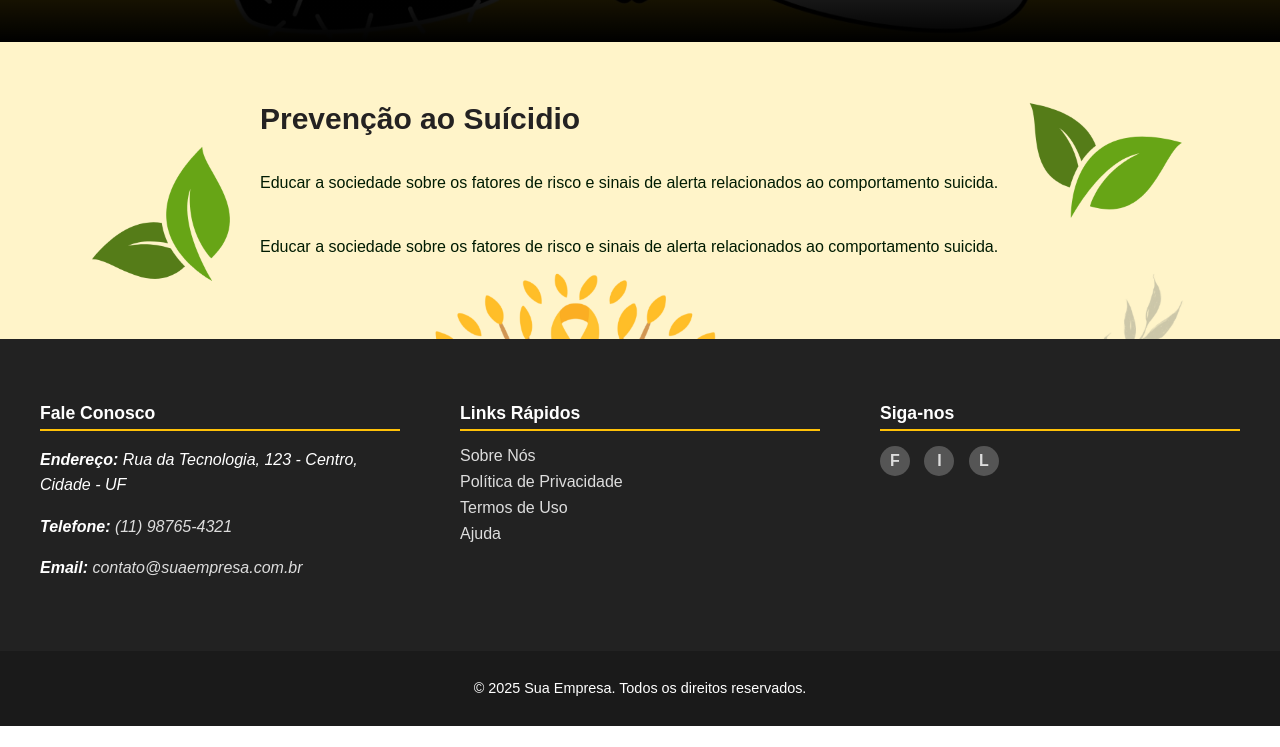
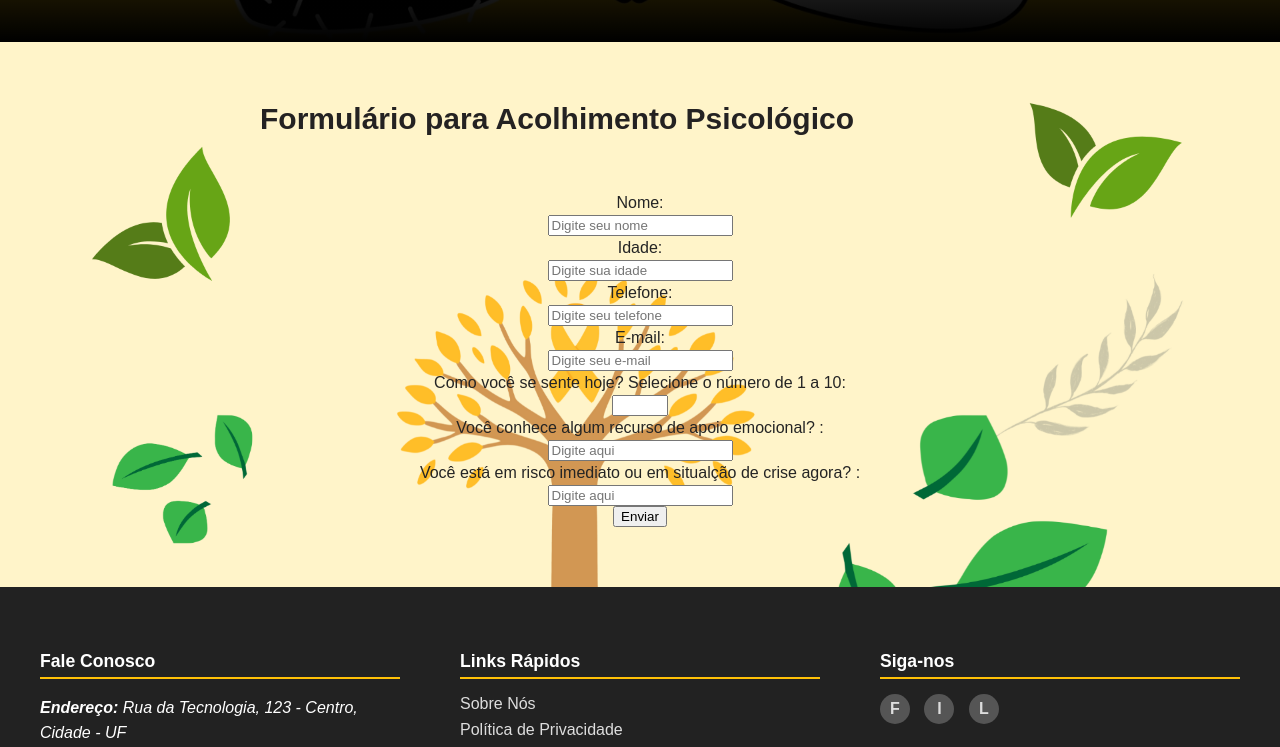
Before and after one commit to mesquitaguilh3rme/setembro-amarelo, a plain HTML site: page index.html in a window 1280 px wide. Shown: the part 5083-5830 px from the top of the page. Before the commit the page ends 5809 px from the top, so only its background shows below. Drawn offline with Linux system fonts and the light colour scheme.

Commit message:
atualização formulário

```diff
--- a/css/style.css
+++ b/css/style.css
@@ -377,6 +377,14 @@ section.module.parallax h1 {
     text-shadow: 1px 1px 2px rgba(0, 0, 0, 0.5);
 }
 
+form{
+    display: flex;
+    flex-direction: column;
+    align-items: center;
+    justify-content: center;
+    padding: 20px;
+}
+
 /* Estilo Base do Footer */
 .main-footer {
     background-color: #222; /* Fundo escuro */
--- a/index.html
+++ b/index.html
@@ -208,20 +208,38 @@
             </section>
 
             <section class="module parallax parallax-3">
-                <h1>algum texto aqui</h1>
+                <h1>Pedir ajuda é coragem. Você não está sozinho, sua história importa. Vamos juntos espalhar esperança e cuidar da vida.</h1>
             </section>
 
             <section class="module content">
                 <div class="container">
-                    <h2>Prevenção ao Suícidio</h2>
-                    <p>
-                        Educar a sociedade sobre os fatores de risco
-                         e sinais de alerta relacionados ao comportamento suicida.
-                    </p>
-                    <p>
-                        Educar a sociedade sobre os fatores de risco
-                         e sinais de alerta relacionados ao comportamento suicida.
-                    </p>
+                    <h2>Formulário para Acolhimento Psicológico</h2>
+                        <form action="./">
+
+                            <label for="nome">Nome: </label>
+                            <input type="text" name="nome" id="nome" placeholder="Digite seu nome">
+
+                            <label for="idade">Idade: </label>
+                            <input type="number" name="idade" id="idade" placeholder="Digite sua idade">
+
+                            <label for="telefone">Telefone: </label>
+                            <input type="number" name="telefone" id="telefone" placeholder="Digite seu telefone">
+
+                            <label for="email">E-mail: </label>
+                            <input type="text" nome="email" id="email" placeholder="Digite seu e-mail">
+
+                            <label for="sentimento">Como você se sente hoje? Selecione o número de 1 a 10: </label>
+                            <input type="number" id="quantidade" name="quantidade" min="1" max="10">
+
+                            <label for="apoio emocional">Você conhece algum recurso de apoio emocional? :</label>
+                            <input type="text" name="apoio emocional" placeholder="Digite aqui">
+
+                            <label for="Risco imediado">Você está em risco imediato ou em situalção de crise agora? :</label>
+                            <input type="text" nome="risco imediato" placeholder="Digite aqui">
+
+                            <button type="submit">Enviar</button>
+
+                        </form>
                 </div>
             </section>
         </main>
```
